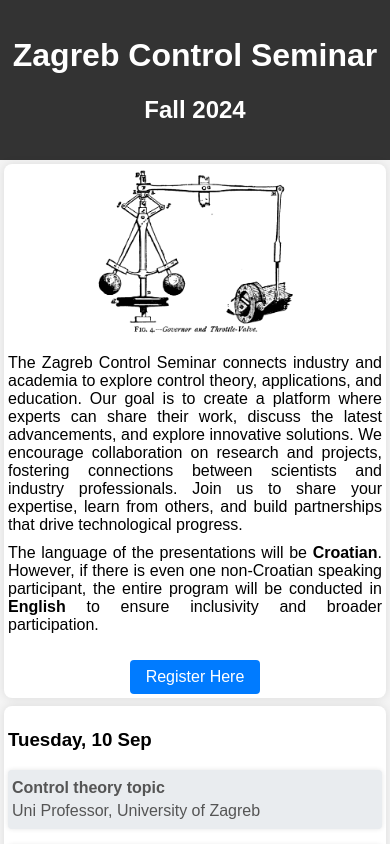
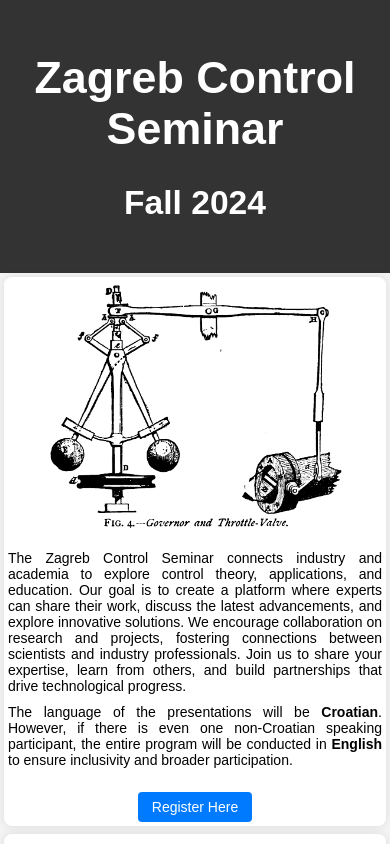
Before and after one commit to TiNovosel/ZagrebControlSeminar, a plain HTML site: page index.html in a window 390 px wide. Shown: the top 844 px of the page. Drawn offline with Linux system fonts and the light colour scheme.

Commit message:
scaling fix one more time

```diff
--- a/styles.css
+++ b/styles.css
@@ -6,6 +6,11 @@ body {
     display: flex;
     flex-direction: column;
     min-height: 100vh;
+    font-size: 16px; /* Base font size */
+}
+
+html {
+    font-size: 100%; /* 1rem = 16px */
 }
 
 .page-container {
@@ -19,6 +24,7 @@ header {
     color: #fff;
     padding: 1em 0;
     text-align: center;
+    font-size: 2rem; /* Responsive header font size */
 }
 
 .seminar-overview {
@@ -34,6 +40,7 @@ header {
     margin: 10px 0;
     color: #000;
     text-align: justify;
+    font-size: 1.25rem; /* Responsive overview font size */
 }
 
 .register-link {
@@ -44,6 +51,7 @@ header {
     color: #fff;
     text-decoration: none;
     border-radius: 4px;
+    font-size: 1.25rem; /* Responsive register link font size */
 }
 
 .register-link:hover {
@@ -69,17 +77,19 @@ header {
 .seminar h3 {
     margin-top: 0;
     color: #333;
+    font-size: 1.75rem; /* Responsive seminar title font size */
 }
 
 .seminar p {
     margin: 5px 0;
     color: #555;
     text-align: justify;
+    font-size: 1.25rem; /* Responsive seminar paragraph font size */
 }
 
 .logo {
     width: 100%;
-    max-width: 400px;
+    max-width: 600px; /* Increase max-width of logo */
     display: block;
     margin: 0 auto 20px auto;
 }
@@ -92,6 +102,19 @@ footer {
     width: 100%;
     box-sizing: border-box;
     margin-top: auto;
+    font-size: 1.25rem; /* Responsive footer font size */
+}
+
+@media (max-width: 1200px) {
+    html {
+        font-size: 90%; /* 1rem = 14.4px */
+    }
+}
+
+@media (max-width: 992px) {
+    html {
+        font-size: 80%; /* 1rem = 12.8px */
+    }
 }
 
 @media (max-width: 768px) {
@@ -110,11 +133,15 @@ footer {
     }
 
     .logo {
-        max-width: 300px;
+        max-width: 500px; /* Adjust for smaller screens */
     }
 }
 
 @media (max-width: 480px) {
+    html {
+        font-size: 70%; /* 1rem = 11.2px */
+    }
+
     .seminar-overview {
         margin: 0.25em;
         padding: 0.25em;
@@ -130,6 +157,6 @@ footer {
     }
 
     .logo {
-        max-width: 200px;
+        max-width: 300px; /* Adjust for smaller screens */
     }
 }
```
